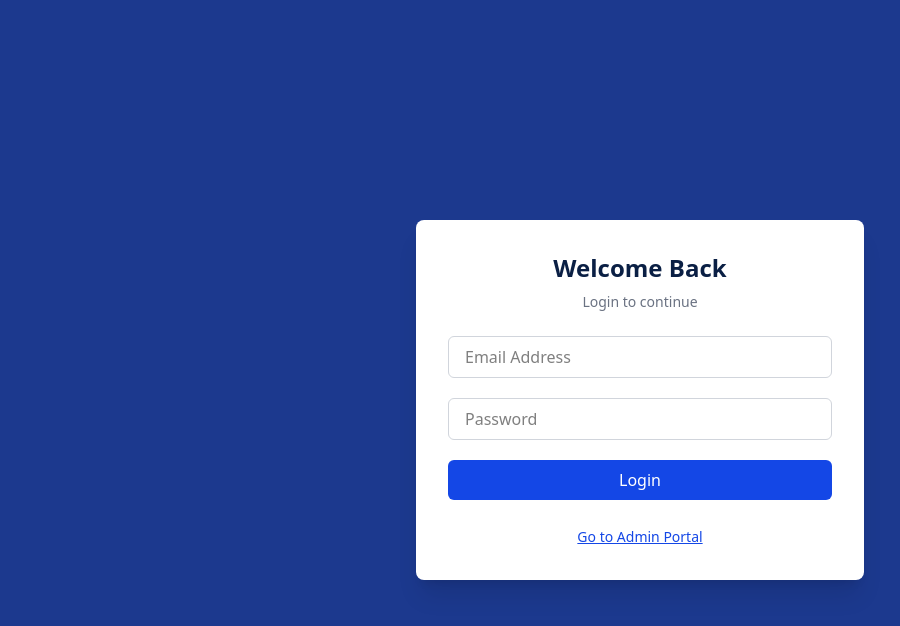
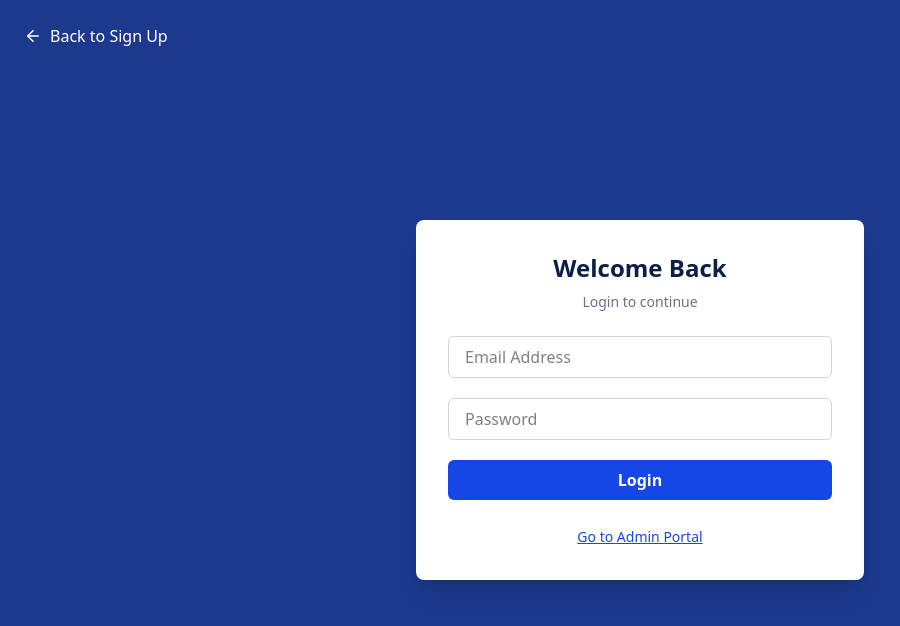
Before and after one commit to HabibShehu007/AI-KSCSIRS-FireBase, a React (Vite) app: page /user/auth/login in a window 1280 px wide. Shown: the top 626 px of the page, without its empty margins (0-900 px from the left). Built offline with nearby package versions, Linux system fonts and the light colour scheme; no server answers.

Commit message:
Enhance login component with loading state and animated modal feedback

```diff
--- a/src/users/auth/login/Login.tsx
+++ b/src/users/auth/login/Login.tsx
@@ -1,21 +1,12 @@
 import { useState } from "react";
 import { useNavigate } from "react-router-dom";
-import { motion } from "framer-motion";
-import { FiAlertCircle, FiCheckCircle } from "react-icons/fi";
-
-// Firebase imports
+import { motion, AnimatePresence } from "framer-motion";
+import { FiArrowLeft, FiXCircle, FiThumbsUp } from "react-icons/fi";
 import { auth } from "../../../firebase";
 import { signInWithEmailAndPassword } from "firebase/auth";
 
-type LogPayload = {
-  email: string;
-};
-
-type LogEntry = {
-  action: "login";
-  payload: LogPayload;
-  timestamp: string;
-};
+type LogPayload = { email: string };
+type LogEntry = { action: "login"; payload: LogPayload; timestamp: string };
 
 export default function Login() {
   const navigate = useNavigate();
@@ -24,6 +15,7 @@ export default function Login() {
     type: "error" | "success";
     message: string;
   } | null>(null);
+  const [loading, setLoading] = useState(false);
 
   const handleChange = (e: React.ChangeEvent<HTMLInputElement>) => {
     const { name, value } = e.target;
@@ -40,9 +32,9 @@ export default function Login() {
 
   const handleLogin = async (e: React.FormEvent) => {
     e.preventDefault();
+    setLoading(true);
 
     try {
-      // ✅ Firebase login
       const userCredential = await signInWithEmailAndPassword(
         auth,
         form.email,
@@ -50,12 +42,8 @@ export default function Login() {
       );
       const user = userCredential.user;
 
-      // ✅ Store UID for dashboard greeting
       sessionStorage.setItem("userId", user.uid);
-
-      // ✅ Optional: store user email
       localStorage.setItem("userInfo", JSON.stringify({ email: user.email }));
-
       logToAdmin("login", { email: form.email });
 
       setModal({
@@ -63,23 +51,32 @@ export default function Login() {
         message: "Login successful! Redirecting to dashboard...",
       });
 
+      // ⏳ Force spinner to stay at least 2s
       setTimeout(() => {
+        setLoading(false); // stop spinner
         setModal(null);
         navigate("/user/dashboard");
       }, 2000);
     } catch (err: unknown) {
       const errorMessage =
         err instanceof Error ? err.message : "Login failed. Please try again.";
+      setModal({ type: "error", message: errorMessage });
 
-      setModal({
-        type: "error",
-        message: errorMessage,
-      });
+      // ⏳ Also keep spinner for 2s on error
+      setTimeout(() => setLoading(false), 2000);
     }
   };
 
   return (
-    <div className="min-h-screen flex items-center justify-center bg-blue-900 px-4">
+    <div className="min-h-screen flex items-center justify-center bg-blue-900 px-4 relative">
+      {/* 🔙 Back to Signup button */}
+      <button
+        onClick={() => navigate("/user/auth/signup")}
+        className="absolute top-6 left-6 flex items-center gap-2 text-white hover:text-gray-200 transition"
+      >
+        <FiArrowLeft className="text-lg" /> Back to Sign Up
+      </button>
+
       <motion.div
         initial={{ opacity: 0, scale: 0.95 }}
         animate={{ opacity: 1, scale: 1 }}
@@ -115,9 +112,25 @@ export default function Login() {
 
           <button
             type="submit"
-            className="w-full py-2 bg-blue-700 text-white rounded-md hover:bg-blue-800"
+            disabled={loading}
+            className={`w-full py-2 rounded-md text-white font-semibold transition ${
+              loading
+                ? "bg-blue-400 cursor-not-allowed"
+                : "bg-blue-700 hover:bg-blue-800"
+            }`}
           >
-            Login
+            {loading ? (
+              <motion.div
+                className="flex items-center justify-center gap-2"
+                initial={{ opacity: 0 }}
+                animate={{ opacity: 1 }}
+              >
+                <motion.div className="w-5 h-5 border-2 border-white border-t-transparent rounded-full animate-spin" />
+                Logging in...
+              </motion.div>
+            ) : (
+              "Login"
+            )}
           </button>
         </form>
 
@@ -131,18 +144,20 @@ export default function Login() {
         </div>
       </motion.div>
 
-      {/* 🔔 Modal for success or error */}
+      {/* 🔔 Animated Modal */}
+      <AnimatePresence>
         {modal && (
           <motion.div
+            className="absolute inset-0 z-50 flex items-center justify-center bg-black bg-opacity-50"
             initial={{ opacity: 0 }}
             animate={{ opacity: 1 }}
-          transition={{ duration: 0.4 }}
-          className="absolute inset-0 z-50 flex items-center justify-center bg-white bg-opacity-90"
+            exit={{ opacity: 0 }}
           >
             <motion.div
-            initial={{ scale: 0.8, opacity: 0 }}
-            animate={{ scale: 1, opacity: 1 }}
-            transition={{ duration: 0.5 }}
+              initial={{ scale: 0.7, opacity: 0, y: -30 }}
+              animate={{ scale: 1, opacity: 1, y: 0 }}
+              exit={{ scale: 0.7, opacity: 0, y: 30 }}
+              transition={{ duration: 1.5, ease: "easeOut" }}
               className={`bg-white rounded-xl shadow-2xl p-6 max-w-sm w-full text-center border ${
                 modal.type === "error" ? "border-red-200" : "border-green-200"
               }`}
@@ -153,9 +168,9 @@ export default function Login() {
                 }`}
               >
                 {modal.type === "error" ? (
-                <FiAlertCircle className="text-5xl" />
+                  <FiXCircle className="text-6xl animate-bounce" />
                 ) : (
-                <FiCheckCircle className="text-5xl" />
+                  <FiThumbsUp className="text-6xl animate-bounce" />
                 )}
               </div>
               <h3
@@ -177,6 +192,7 @@ export default function Login() {
             </motion.div>
           </motion.div>
         )}
+      </AnimatePresence>
     </div>
   );
 }
```
Lines whose indentation alone changed are shown as unchanged.
